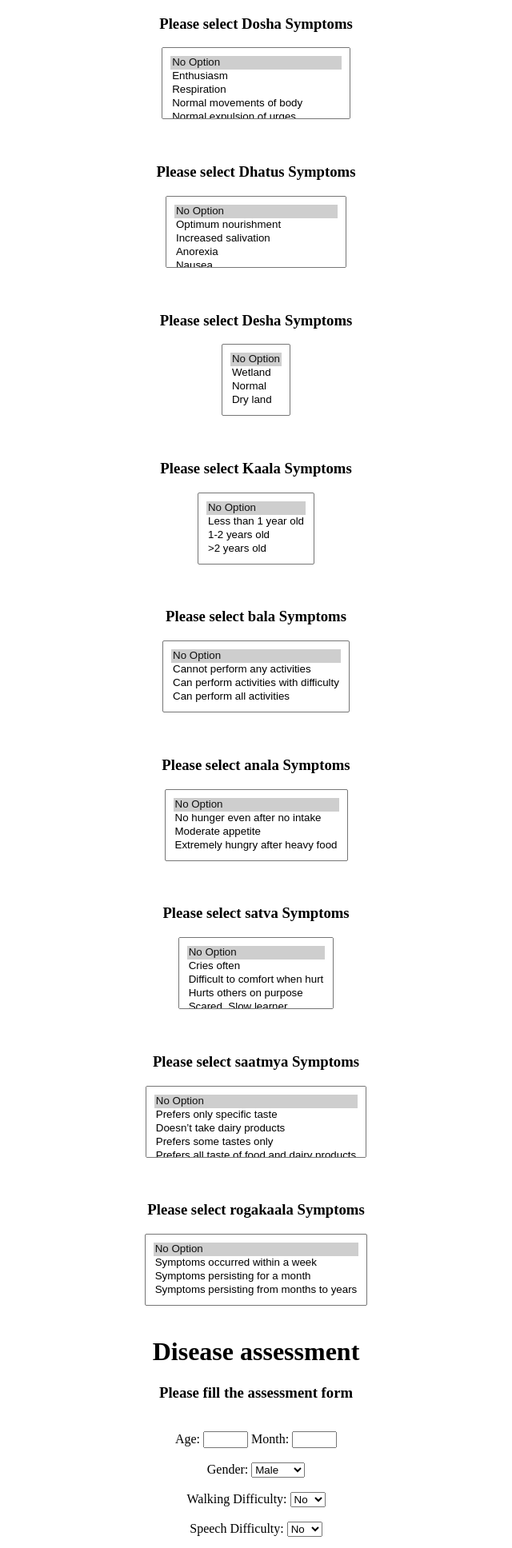
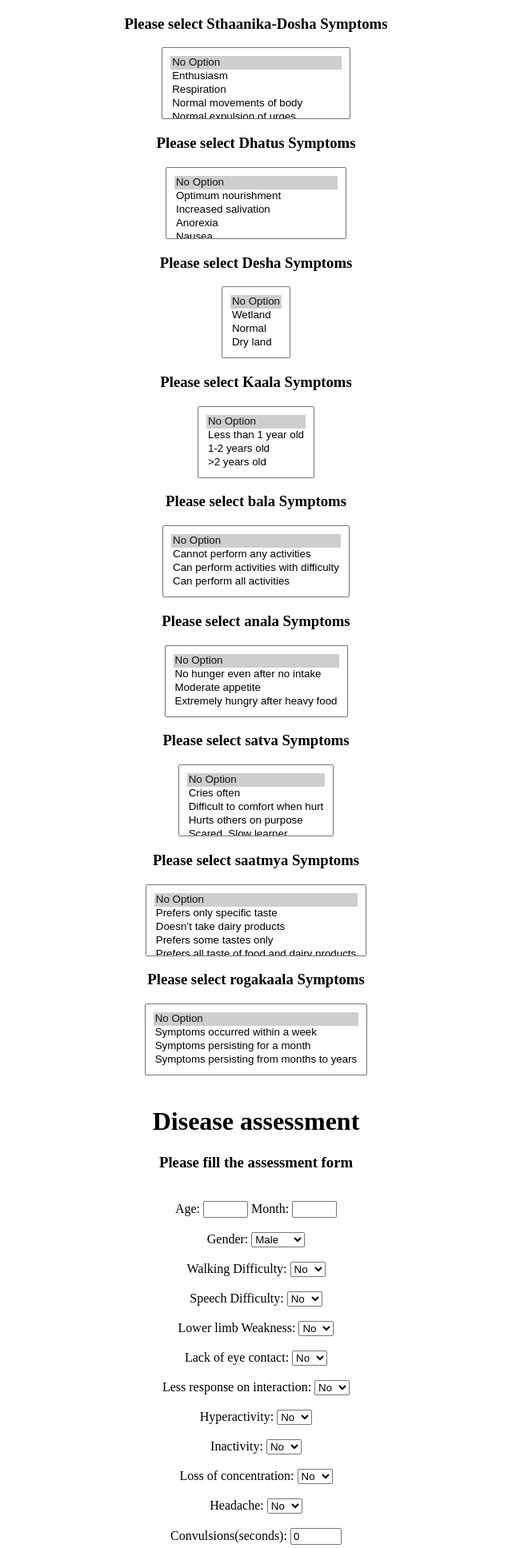
Before and after one commit to Gowrisankar97/abhurdash, a Flask app: page / in a window 1280 px wide. Shown: the top 1936 px of the page at 80% size, without its empty margins (320-960 px from the left). Run offline with Flask 2, Linux system fonts and the light colour scheme; parts of the project's set-up code (start-up, migrations or seed data) failed here and were passed over.

Commit message:
final version-5

```diff
--- a/dataps.py
+++ b/dataps.py
@@ -16,9 +16,7 @@ def doshavalues(vv):
 def agecv(a,m):
    age = float(str(a) + "." + str(m))
 
-   if int(a)==0:
-       a=age
-   elif int(m)<=6:
+   if int(m)<=6:
        a =float(math.floor(age))
    else:
        a =float(math.ceil(age))
--- a/main.py
+++ b/main.py
@@ -17,6 +17,9 @@ def dropdown():
      saatmya = request.form.getlist("saatmya")
      satva = request.form.getlist("satva")
      rogakaala = request.form.getlist("rogakaala")
+     symptoms=[dosha,dhatus,bala,desha,kaala,anala,saatmya,satva,rogakaala]
+
+
      doshas=assess.dosha(dosha)
      dhatus=assess.dhatus(dhatus)
      bala=assess.bala(bala)
@@ -62,14 +65,15 @@ def dropdown():
      print(mlinp)
      fmlinp=dataps.dosharp(mlinp,dosv)
 
-     division = ["Dosha", "Dhatus", "Bala", "Desha", "Kaala", "Anala", "Saatmya", "Satva", "Rogakaala"]
+     division = ["Sthaanika-Dosha", "Dhatus", "Bala", "Desha", "Kaala", "Anala", "Saatmya", "Satva", "Rogakaala"]
      creteria = [doshas, dhatus, bala, desha, kaala, anala, saatmya,satva,rogakaala]
      output=assess.assesform(division,creteria)
+     output1=assess.symform(division,symptoms)
      diag,comm=mlpred.mlresult([fmlinp])
 
 
 
-     return render_template("result.html",division=output,result=diag,com=comm)
+     return render_template("result.html",division=output,symp=output1,result=diag,com=comm)
     else:
         dosha=['No Option','Enthusiasm',
  'Respiration',
--- a/mlpred.py
+++ b/mlpred.py
@@ -47,7 +47,7 @@ def rprocess(r,sc):
     elif int(r[0])==2:
         diag="Unmada"
     elif int(r[0])==3:
-        diag="Sarvanga vata"
+        diag="Sarvanga-Roga"
     elif int(r[0])==4:
         diag="Apasmara"
     elif int(r[0])==5:
--- a/templates/input.html
+++ b/templates/input.html
@@ -17,59 +17,59 @@
 </head>
 
 <body ><form method="POST" action="/"  >
-    <h3 align="center">Please select Dosha Symptoms</h3>
+    <h3 align="center">Please select Sthaanika-Dosha Symptoms</h3>
 <select  name="dosha" method="POST" action="/"  multiple style="padding: 10px" class="center-block">
   <option value="{{doshas[0]}}" selected >{{doshas[0]}}</option>
   {% for dosha in doshas[1:] %}
     <option value="{{dosha}}">{{dosha}}</option>
   {% endfor %}
-</select><br><br><h3 align="center">Please select Dhatus Symptoms</h3>
+</select><h3 align="center">Please select Dhatus Symptoms</h3>
 <select  name="dhatus" method="POST" action="/"  multiple style="padding: 10px" class="center-block">
   <option value="{{dhatuss[0]}}" selected >{{dhatuss[0]}}</option>
   {% for dhatus in dhatuss[1:] %}
     <option value="{{dhatus}}">{{dhatus}}</option>
   {% endfor %}
-</select><br><br><h3 align="center">Please select Desha Symptoms</h3>
+</select><h3 align="center">Please select Desha Symptoms</h3>
 <select  name="desha" method="POST" action="/"  multiple style="padding: 10px" class="center-block">
   <option value="{{deshas[0]}}" selected >{{deshas[0]}}</option>
   {% for desha in deshas[1:] %}
     <option value="{{desha}}">{{desha}}</option>
   {% endfor %}
   </select>
-  <br><br><h3 align="center">Please select Kaala Symptoms</h3>
+  <h3 align="center">Please select Kaala Symptoms</h3>
 <select  name="kaala" method="POST" action="/"  multiple style="padding: 10px" class="center-block">
   <option value="{{kaalas[0]}}" selected >{{kaalas[0]}}</option>
   {% for kaala in kaalas[1:] %}
     <option value="{{kaala}}">{{kaala}}</option>
   {% endfor %}
   </select>
-  <br><br><h3 align="center">Please select bala Symptoms</h3>
+  <h3 align="center">Please select bala Symptoms</h3>
 <select  name="bala" method="POST" action="/"  multiple style="padding: 10px" class="center-block">
   <option value="{{balas[0]}}" selected >{{balas[0]}}</option>
   {% for bala in balas[1:] %}
     <option value="{{bala}}">{{bala}}</option>
-  {% endfor %}</select><br><br>
+  {% endfor %}</select>
   <h3 align="center">Please select anala Symptoms</h3>
 <select  name="anala" method="POST" action="/"  multiple style="padding: 10px" class="center-block">
   <option value="{{analas[0]}}" selected >{{analas[0]}}</option>
   {% for anala in analas[1:] %}
     <option value="{{anala}}">{{anala}}</option>
   {% endfor %}</select>
-  <br><br>
+
   <h3 align="center">Please select satva Symptoms</h3>
 <select  name="satva" method="POST" action="/"  multiple style="padding: 10px" class="center-block">
   <option value="{{satvas[0]}}" selected >{{satvas[0]}}</option>
   {% for satva in satvas[1:] %}
     <option value="{{satva}}">{{satva}}</option>
   {% endfor %}</select>
-  <br><br>
+
   <h3 align="center">Please select saatmya Symptoms</h3>
 <select  name="saatmya" method="POST" action="/"  multiple style="padding: 10px" class="center-block">
   <option value="{{saatmyas[0]}}" selected >{{saatmyas[0]}}</option>
   {% for saatmya in saatmyas[1:] %}
     <option value="{{saatmya}}">{{saatmya}}</option>
   {% endfor %}</select>
-  <br><br>
+
   <h3 align="center">Please select rogakaala Symptoms</h3>
 <select  name="rogakaala" method="POST" action="/"  multiple style="padding: 10px" class="center-block">
   <option value="{{rogakaalas[0]}}" selected >{{rogakaalas[0]}}</option>
@@ -79,7 +79,7 @@
   <h1 align="center">Disease assessment</h1>
   <h3 align="center">Please fill the assessment form</h3><br>
 <div style="text-align:center"><label  for="age">Age:</label>
-  <input type="number" id="age" name="age" min="0" max="17" required>
+  <input type="number" id="age" name="age" min="1" max="17" required>
   <label  for="month">Month:</label>
   <input type="number" id="month" name="month" min="0" max="11" required>
   <br><br>
@@ -139,7 +139,7 @@
 <select name="ooz" id="ooz">
   <option value=0>No</option>
   <option value=1>Yes</option></select>
-  <br><br>
+
     <label for="lesion">Skin Lesion:</label>
 <select name="lesion" id="lesion">
   <option value=0>No</option>
```
Also changed, not shown: assess.py (+8 -1 lines), templates/result.html (+9 -0 lines).
